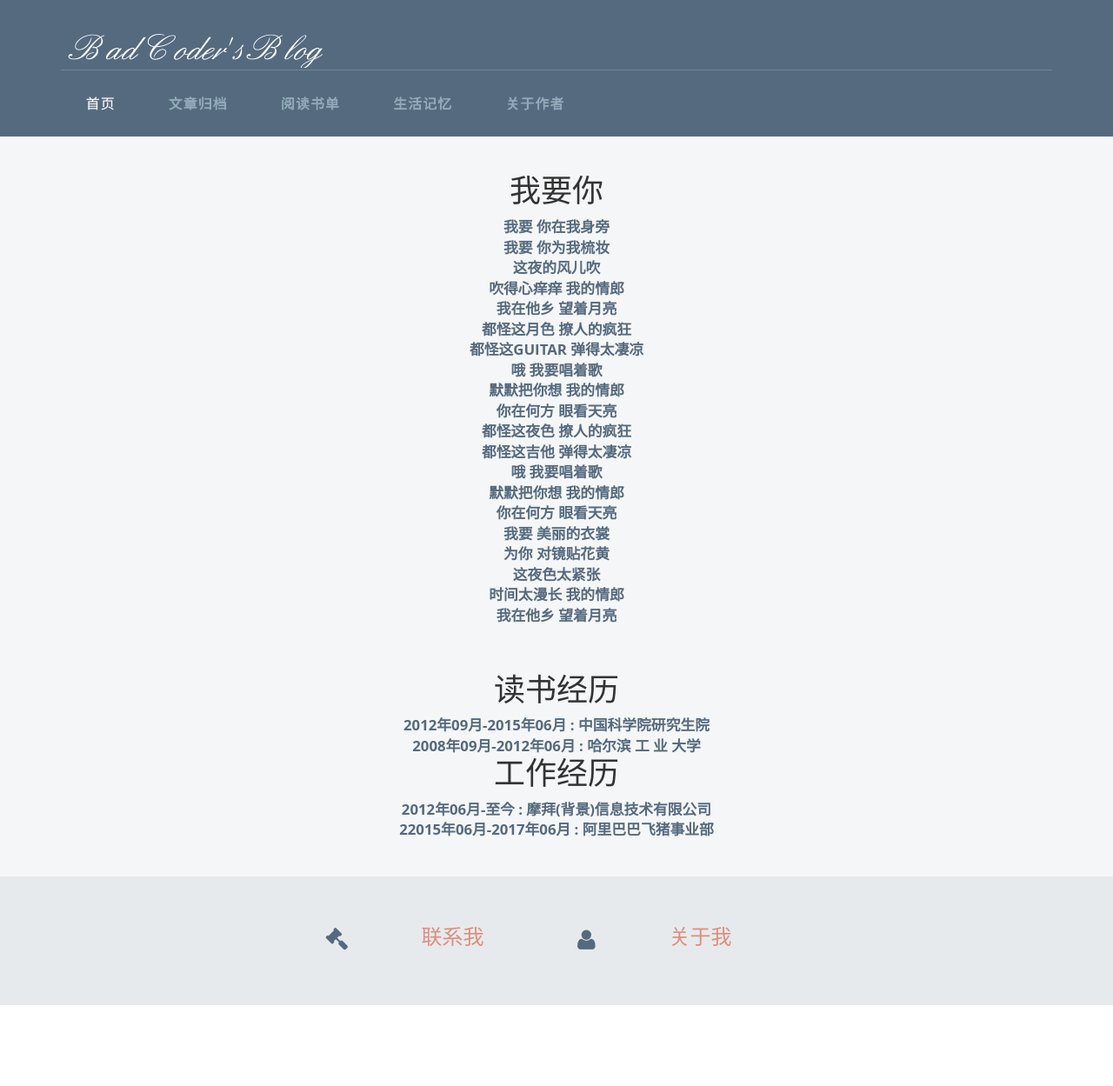
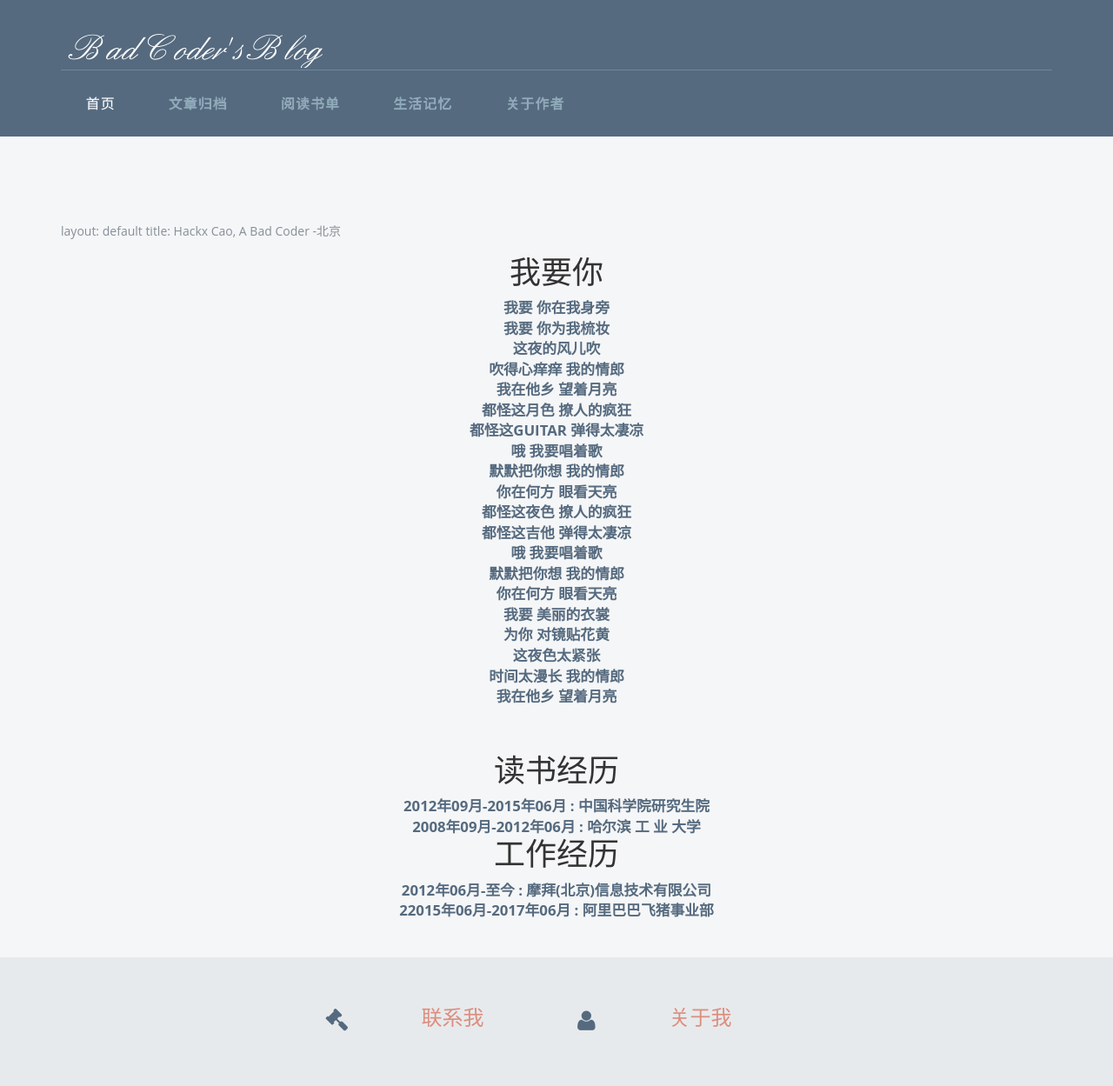
Before and after one commit to iamabadcoder/iamabadcoder.github.io, a Jekyll site: the page built from about.md, in a window 1280 px wide. Shown: the whole page at 87% size. Built offline with Jekyll 4.4.1, drawn with Linux system fonts in a browser that asks for light colours; our own code applies the rules of GitHub Pages for plain Markdown files; before the commit the page ends 1156 px from its top, so only the background shows below that.

```diff
--- a/about.md
+++ b/about.md
@@ -1,7 +1,7 @@
 ---
 layout: default
 title: Hackx Cao, A Bad Coder
----
+-北京
 
 <h1><center>我要你</center></h1>
 <h3><center>我要 你在我身旁</center></h3>
@@ -32,5 +32,5 @@
 <h3><center>2008年09月-2012年06月 : 哈尔滨 工 业 大学 </center></h3>
 
 <h1><center>工作经历</center></h1>
-<h3><center>2012年06月-至今 : 摩拜(背景)信息技术有限公司</center></h3>
+<h3><center>2012年06月-至今 : 摩拜(北京)信息技术有限公司</center></h3>
 <h3><center>22015年06月-2017年06月 : 阿里巴巴飞猪事业部 </center></h3>
```
Also changed, not shown: blogs.html (renamed from blogs.md).
